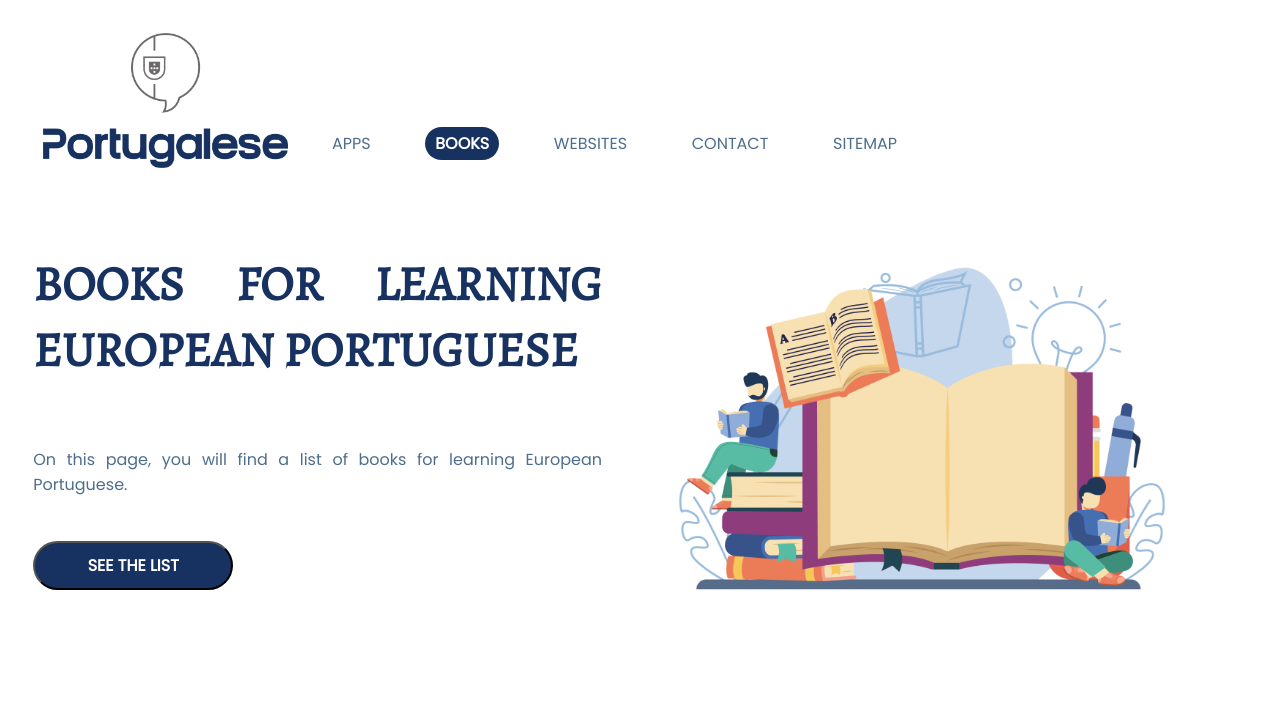
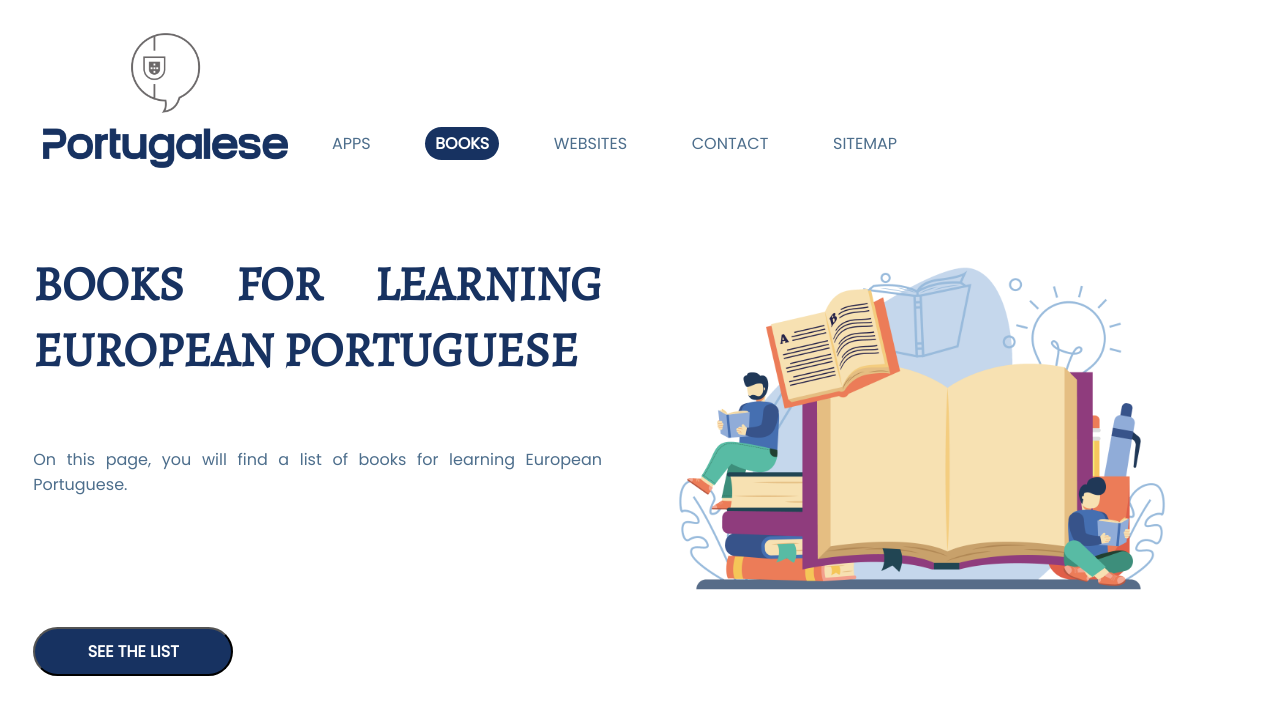
Before and after one commit to ahayes9247/portuguese-app, a React (Create React App) app: page /Books in a window 1280 px wide. Shown: the top 714 px of the page. Built offline with nearby package versions, Linux system fonts and the light colour scheme; no server answers.

Commit message:
Corrects button class name

```diff
--- a/src/components/Books.js
+++ b/src/components/Books.js
@@ -72,7 +72,7 @@ function Books() {
                         <p>On this page, you will find a list of books for learning European Portuguese.</p>
 
                         <div>
-                            <button type="button" class="list-cards-link" onClick={handleClickScroll}>
+                            <button type="button" class="slider-card-link" onClick={handleClickScroll}>
                                 See the List
                             </button>
                         </div>
```
